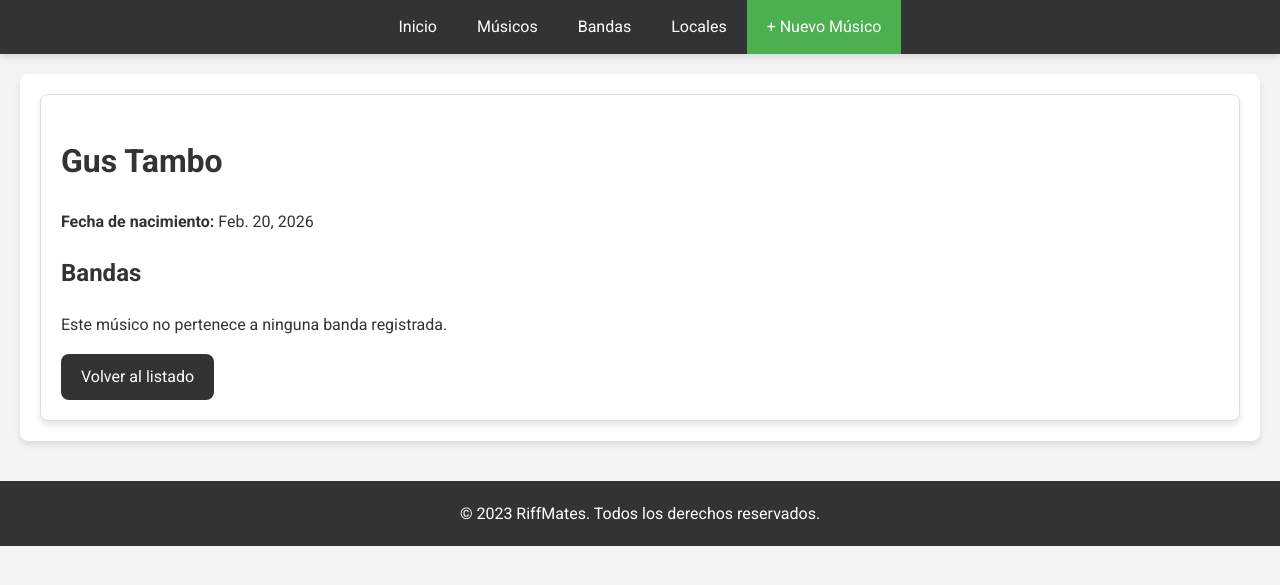
After one commit to ZubScale/djangoo, a Django app: page /bands/musician/1/ in a window 1280 px wide. The commit adds this page. Shown: the top 585 px of the page. Run offline with Django 5.2, Linux system fonts and the light colour scheme; data comes from the database, SQL or seed files in the repository; data that the repository does not hold is empty.

Commit message:
Fix errors, modernize design, switch to MySQL, and add comments
- Fixed syntax error in `bands/models.py`.
- Added missing `musician_add` URL and template.
- Created `main/static/css/styles.css` for a modern look.
- Updated templates to use the new CSS and grid layout.
- Switched database backend to MySQL using `pymysql`.
- Added docstrings to models, views, and forms.
- Configured settings to use environment variables for DB credentials.
- Ensured `bands/forms.py` is included.

Co-authored-by: ZubScale <168701917+ZubScale@users.noreply.github.com>

```diff
--- a/bands/forms.py
+++ b/bands/forms.py
@@ -2,6 +2,9 @@ from django import forms
 from .models import Musician
 
 class MusicianForm(forms.ModelForm):
+    """
+    Form for creating and updating Musician instances.
+    """
     class Meta:
         model = Musician
         fields = ['first_name', 'last_name', 'birth']
--- a/bands/models.py
+++ b/bands/models.py
@@ -1,29 +1,41 @@
 from django.db import models
 
 class Musician(models.Model):
-    first_name = models.CharField(max_length=50) # [cite: 140]
-    last_name = models.CharField(max_length=50)  # [cite: 140]
-    birth = models.DateField()                  # [cite: 140]
+    """
+    Model representing a musician.
+    """
+    first_name = models.CharField(max_length=50)
+    last_name = models.CharField(max_length=50)
+    birth = models.DateField()
 
     def __str__(self):
-        return f"Musician (id={self.id}, last_name={self.last_name})" # [cite: 299]
+        return f"Musician (id={self.id}, last_name={self.last_name})"
 
 class Venue(models.Model):
-    name = models.CharField(max_length=20) # [cite: 827]
+    """
+    Model representing a venue where bands play.
+    """
+    name = models.CharField(max_length=20)
 
     def __str__(self):
-        return f"Venue(id={self.id}, name={self.name})" # [cite: 827]
+        return f"Venue(id={self.id}, name={self.name})"
 
 class Room(models.Model):
-    name = models.CharField(max_length=20) # [cite: 827]
-    venue = models.ForeignKey(Venue, on_delete=models.CASCADE) # [cite: 827, 828]
+    """
+    Model representing a room within a venue.
+    """
+    name = models.CharField(max_length=20)
+    venue = models.ForeignKey(Venue, on_delete=models.CASCADE)
 
     def __str__(self):
-        return f"Room(id={self.id}, name={self.name})" # [cite: 827]
+        return f"Room(id={self.id}, name={self.name})"
 
 class Band(models.Model):
-    name = models.CharField(max_length=20) # [cite: 960]
-    musicians = models.ManyToManyField(Musician) # [cite: 960]
+    """
+    Model representing a band which consists of multiple musicians.
+    """
+    name = models.CharField(max_length=20)
+    musicians = models.ManyToManyField(Musician)
 
     def __str__(self):
-        return f"Band(id={self.id}, name={self.name})" # [cite: 960]python manage.py makemigrations bands
+        return f"Band(id={self.id}, name={self.name})"
--- a/bands/urls.py
+++ b/bands/urls.py
@@ -2,8 +2,18 @@ from django.urls import path
 from bands import views
 
 urlpatterns = [
+    # List of all musicians
+    path('musicians/', views.musicians, name="musicians"),
+
+    # Detail view for a specific musician
     path('musician/<int:musician_id>/', views.musician, name="musician"),
-    path('musicians/', views.musicians, name="musicians"),
+
+    # Form to add a new musician
+    path('add_musician/', views.musician_add, name="musician_add"),
+
+    # List of all bands
     path('bands/', views.bands, name="bands"),
+
+    # List of all venues
     path('venues/', views.venues, name="venues"),
 ]
--- a/bands/views.py
+++ b/bands/views.py
@@ -1,12 +1,20 @@
 from django.shortcuts import render, get_object_or_404, redirect
 from django.core.paginator import Paginator
 from bands.models import Musician, Band, Venue
-from .forms import MusicianForm # Asegúrate de crear este archivo primero
+from .forms import MusicianForm
 
 # --- VISTAS DE LECTURA (LISTADOS) ---
 
 def musicians(request):
-    """Listado de músicos con paginación dinámica."""
+    """
+    Listado de músicos con paginación dinámica.
+
+    Args:
+        request: HttpRequest object.
+
+    Returns:
+        HttpResponse: Rendered page with list of musicians.
+    """
     all_musicians = Musician.objects.all().order_by('last_name')
 
     # Actividad: permitir cambiar objetos por página vía URL (?per_page=5)
@@ -22,17 +30,42 @@ def musicians(request):
     })
 
 def musician(request, musician_id):
-    """Detalle individual de un músico."""
+    """
+    Detalle individual de un músico.
+
+    Args:
+        request: HttpRequest object.
+        musician_id: ID of the musician to retrieve.
+
+    Returns:
+        HttpResponse: Rendered page with musician details.
+    """
     musician_obj = get_object_or_404(Musician, id=musician_id)
     return render(request, "musician.html", {"musician": musician_obj})
 
 def bands(request):
-    """Listado de bandas (Relación Muchos a Muchos)."""
+    """
+    Listado de bandas (Relación Muchos a Muchos).
+
+    Args:
+        request: HttpRequest object.
+
+    Returns:
+        HttpResponse: Rendered page with list of bands.
+    """
     all_bands = Band.objects.all().order_by('name')
     return render(request, "bands.html", {"bands": all_bands})
 
 def venues(request):
-    """Listado de locales y salas (Relación Inversa)."""
+    """
+    Listado de locales y salas (Relación Inversa).
+
+    Args:
+        request: HttpRequest object.
+
+    Returns:
+        HttpResponse: Rendered page with list of venues.
+    """
     all_venues = Venue.objects.all().order_by('name')
     return render(request, "venues.html", {"venues": all_venues})
 
@@ -40,7 +73,15 @@ def venues(request):
 # --- VISTAS DE CREACIÓN (FORMULARIOS) ---
 
 def musician_add(request):
-    """Formulario para agregar un músico nuevo."""
+    """
+    Formulario para agregar un músico nuevo.
+
+    Args:
+        request: HttpRequest object.
+
+    Returns:
+        HttpResponse: Rendered page with the add musician form.
+    """
     if request.method == 'POST':
         form = MusicianForm(request.POST)
         if form.is_valid():
--- a/main/admin.py
+++ b/main/admin.py
@@ -1,4 +1,5 @@
 from django.contrib import admin
 from .models import Post
 
+# Register your models here.
 admin.site.register(Post)
--- a/main/models.py
+++ b/main/models.py
@@ -1,6 +1,9 @@
 from django.db import models
 
 class Post(models.Model):
+    """
+    Model representing a blog post or announcement on the home page.
+    """
     titulo = models.CharField(max_length=200)
     contenido = models.TextField()
     fecha_creacion = models.DateTimeField(auto_now_add=True)
--- /dev/null
+++ b/main/static/css/styles.css
@@ -0,0 +1,192 @@
+:root {
+    --primary-color: #4CAF50;
+    --secondary-color: #333;
+    --accent-color: #ff9800;
+    --background-color: #f4f4f4;
+    --text-color: #333;
+    --white: #fff;
+    --shadow: 0 4px 6px rgba(0, 0, 0, 0.1);
+    --border-radius: 8px;
+}
+
+body {
+    font-family: 'Roboto', sans-serif;
+    margin: 0;
+    padding: 0;
+    background-color: var(--background-color);
+    color: var(--text-color);
+    line-height: 1.6;
+}
+
+/* Navbar */
+.navbar {
+    background-color: var(--secondary-color);
+    overflow: hidden;
+    position: sticky;
+    top: 0;
+    z-index: 1000;
+    display: flex;
+    justify-content: center;
+    box-shadow: var(--shadow);
+}
+
+.navbar a {
+    display: block;
+    color: var(--white);
+    text-align: center;
+    padding: 14px 20px;
+    text-decoration: none;
+    transition: background-color 0.3s;
+}
+
+.navbar a:hover {
+    background-color: var(--accent-color);
+    color: var(--white);
+}
+
+.navbar a.active {
+    background-color: var(--primary-color);
+}
+
+/* Container */
+.container {
+    max-width: 1200px;
+    margin: 20px auto;
+    padding: 20px;
+    background-color: var(--white);
+    border-radius: var(--border-radius);
+    box-shadow: var(--shadow);
+}
+
+h1, h2, h3 {
+    color: var(--secondary-color);
+}
+
+/* Buttons */
+.btn {
+    display: inline-block;
+    padding: 10px 20px;
+    background-color: var(--primary-color);
+    color: var(--white);
+    text-decoration: none;
+    border-radius: var(--border-radius);
+    transition: background-color 0.3s;
+    border: none;
+    cursor: pointer;
+    font-size: 1rem;
+}
+
+.btn:hover {
+    background-color: #45a049;
+}
+
+.btn-secondary {
+    background-color: var(--secondary-color);
+}
+
+.btn-secondary:hover {
+    background-color: #555;
+}
+
+/* Cards Grid */
+.grid {
+    display: grid;
+    grid-template-columns: repeat(auto-fit, minmax(250px, 1fr));
+    gap: 20px;
+    margin-top: 20px;
+}
+
+.card {
+    background-color: var(--white);
+    padding: 20px;
+    border-radius: var(--border-radius);
+    box-shadow: var(--shadow);
+    border: 1px solid #ddd;
+    transition: transform 0.2s;
+}
+
+.card:hover {
+    transform: translateY(-5px);
+}
+
+.card h3 {
+    margin-top: 0;
+}
+
+/* Forms */
+form {
+    max-width: 600px;
+    margin: 0 auto;
+}
+
+form p {
+    margin-bottom: 15px;
+}
+
+label {
+    display: block;
+    margin-bottom: 5px;
+    font-weight: bold;
+}
+
+input[type="text"],
+input[type="date"],
+textarea,
+select {
+    width: 100%;
+    padding: 10px;
+    border: 1px solid #ccc;
+    border-radius: 4px;
+    box-sizing: border-box;
+}
+
+button[type="submit"] {
+    width: 100%;
+    padding: 10px;
+    background-color: var(--primary-color);
+    color: white;
+    border: none;
+    border-radius: 4px;
+    cursor: pointer;
+    font-size: 1rem;
+    margin-top: 10px;
+}
+
+button[type="submit"]:hover {
+    background-color: #45a049;
+}
+
+/* Pagination */
+.pagination {
+    margin-top: 20px;
+    text-align: center;
+}
+
+.pagination a, .pagination span {
+    display: inline-block;
+    padding: 8px 16px;
+    text-decoration: none;
+    color: var(--text-color);
+    border: 1px solid #ddd;
+    margin: 0 4px;
+    border-radius: 4px;
+}
+
+.pagination .current {
+    background-color: var(--primary-color);
+    color: white;
+    border: 1px solid var(--primary-color);
+}
+
+.pagination a:hover {
+    background-color: #ddd;
+}
+
+/* Footer */
+footer {
+    text-align: center;
+    padding: 20px;
+    margin-top: 40px;
+    background-color: var(--secondary-color);
+    color: var(--white);
+}
--- a/main/templates/base.html
+++ b/main/templates/base.html
@@ -1,47 +1,21 @@
+{% load static %}
 <!DOCTYPE html>
 <html lang="es">
 <head>
     <meta charset="UTF-8">
     <meta name="viewport" content="width=device-width, initial-scale=1.0">
     <title>{% block title %}RiffMates{% endblock %}</title>
-    <style>
-        /* Estilos básicos para la barra de navegación */
-        .navbar {
-            background-color: #333;
-            overflow: hidden;
-            font-family: Arial, sans-serif;
-        }
-        .navbar a {
-            float: left;
-            display: block;
-            color: white;
-            text-align: center;
-            padding: 14px 16px;
-            text-decoration: none;
-        }
-        .navbar a:hover {
-            background-color: #ddd;
-            color: black;
-        }
-        /* Contenedor principal para el contenido de las páginas hijas */
-        .container {
-            padding: 20px;
-            font-family: Arial, sans-serif;
-        }
-        /* Estilo para la paginación */
-        .pagination {
-            margin-top: 20px;
-        }
-    </style>
+    <link rel="stylesheet" href="{% static 'css/styles.css' %}">
+    <link href="https://fonts.googleapis.com/css2?family=Roboto:wght@400;700&display=swap" rel="stylesheet">
 </head>
 <body>
 
     <div class="navbar">
         <a href="{% url 'home' %}">Inicio</a>
-
         <a href="{% url 'musicians' %}">Músicos</a>
         <a href="{% url 'bands' %}">Bandas</a>
         <a href="{% url 'venues' %}">Locales</a>
+        <a href="{% url 'musician_add' %}" style="background-color: var(--primary-color);">+ Nuevo Músico</a>
     </div>
 
     <div class="container">
@@ -49,11 +23,9 @@
         {% endblock %}
     </div>
 
-    <div class="navbar">
-    <a href="{% url 'home' %}">Inicio</a>
-    <a href="{% url 'musicians' %}">Músicos</a>
-    <a href="{% url 'musician_add' %}" style="background-color: #4CAF50;">+ Nuevo Músico</a>
-    </div>
+    <footer>
+        &copy; 2023 RiffMates. Todos los derechos reservados.
+    </footer>
 
 </body>
 </html>
--- /dev/null
+++ b/main/templates/musician.html
@@ -0,0 +1,23 @@
+{% extends "base.html" %}
+
+{% block title %}Perfil de {{ musician.first_name }} {{ musician.last_name }}{% endblock %}
+
+{% block content %}
+<div class="card">
+    <h1>{{ musician.first_name }} {{ musician.last_name }}</h1>
+    <p><strong>Fecha de nacimiento:</strong> {{ musician.birth }}</p>
+
+    <h2>Bandas</h2>
+    {% if musician.band_set.all %}
+        <ul>
+        {% for band in musician.band_set.all %}
+            <li>{{ band.name }}</li>
+        {% endfor %}
+        </ul>
+    {% else %}
+        <p>Este músico no pertenece a ninguna banda registrada.</p>
+    {% endif %}
+
+    <a href="{% url 'musicians' %}" class="btn btn-secondary">Volver al listado</a>
+</div>
+{% endblock %}
--- a/main/urls.py
+++ b/main/urls.py
@@ -2,5 +2,6 @@ from django.urls import path
 from . import views
 
 urlpatterns = [
+    # Home page
     path('', views.home, name='home'),
 ]
```
Also changed, not shown: djangoo/__init__.py (+11 -0 lines), djangoo/settings.py (+8 -4 lines), main/templates/bands.html (+20 -27 lines), main/templates/home.html (+17 -26 lines), main/templates/musician_add.html (+30 -7 lines), main/templates/musicians.html (+32 -6 lines), main/templates/venues.html (+23 -16 lines), main/views.py (+9 -0 lines).
